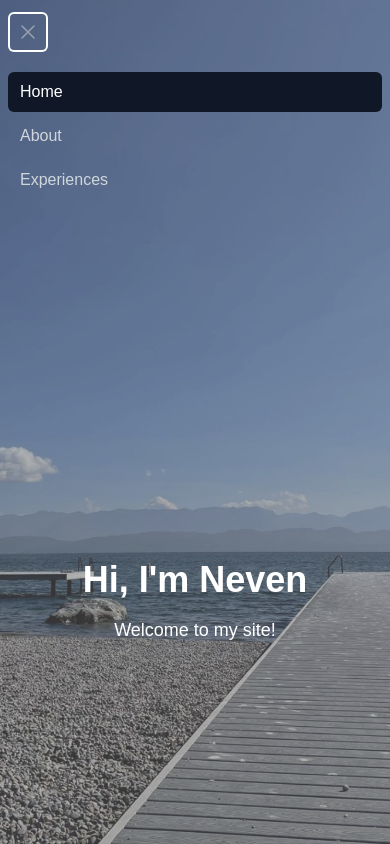
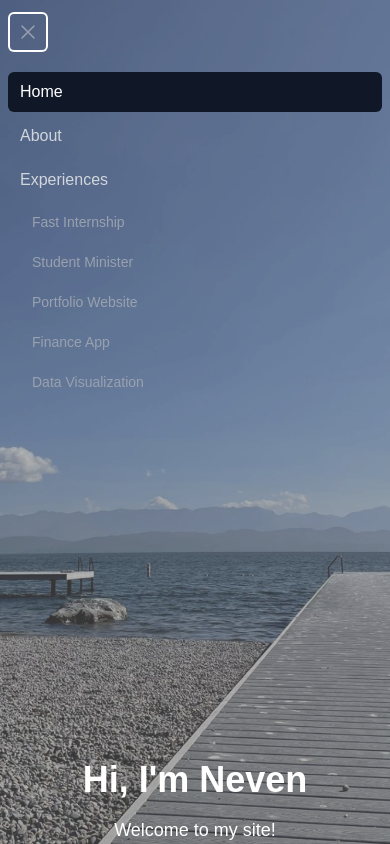
Before and after one commit to nevenmarinkovic/neven-portfolio, a Next.js app: page / in a window 390 px wide. Both pictures are taken after a click on the button "Open main menu". Shown: the top 844 px of the page. Built offline with nearby package versions, Linux system fonts and the light colour scheme.

Commit message:
Dropdown updates for mobile

```diff
--- a/components/navbar.js
+++ b/components/navbar.js
@@ -99,7 +99,23 @@ export default function Navbar() {
 
       <DisclosurePanel className="sm:hidden">
         <div className="space-y-1 px-2 pt-2 pb-3">
-          {navigation.map((item) => (
+          {navigation.map((item) =>
+            item.dropdown ? (
+              <div key={item.name} className="space-y-1">
+                <span className="block rounded-md px-3 py-2 text-base font-medium text-gray-300">
+                  {item.name}
+                </span>
+                {item.dropdown.map((subItem) => (
+                  <a
+                    key={subItem.name}
+                    href={subItem.href}
+                    className="block rounded-md px-6 py-2 text-sm text-gray-400 hover:bg-gray-700 hover:text-white"
+                  >
+                    {subItem.name}
+                  </a>
+                ))}
+              </div>
+            ) : (
               <DisclosureButton
                 key={item.name}
                 as="a"
@@ -114,9 +130,11 @@ export default function Navbar() {
               >
                 {item.name}
               </DisclosureButton>
-          ))}
+            )
+          )}
         </div>
     </DisclosurePanel>
+
     </Disclosure>
   )
 }
```
Lines whose indentation alone changed are shown as unchanged.
